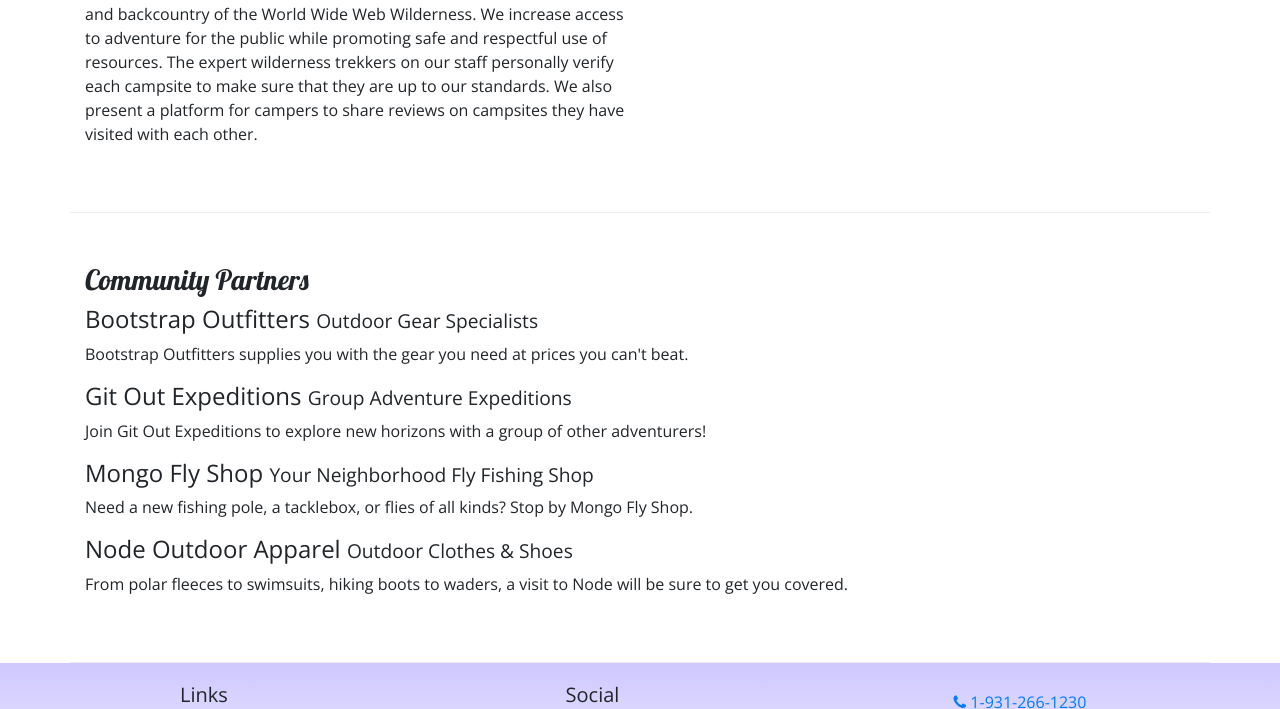
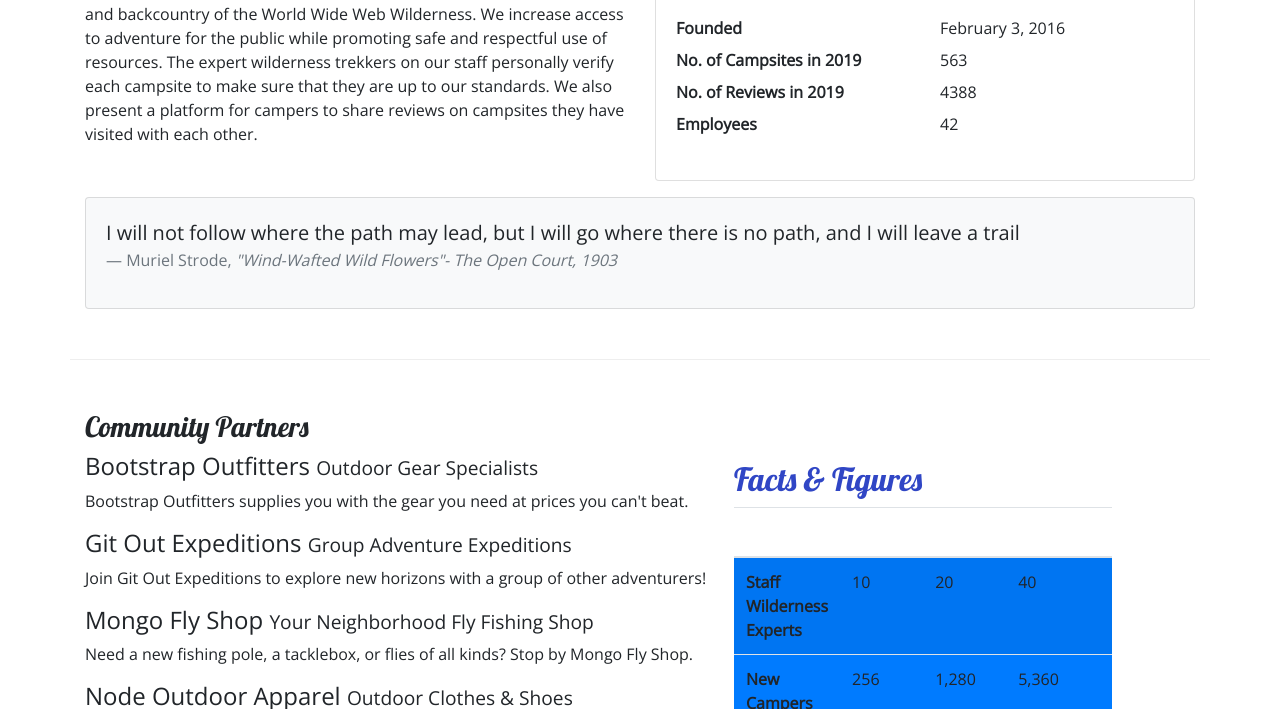
Before and after one commit to abbeycite/Bootstrap-Project-Setup, a website: page aboutus.html in a window 1280 px wide. Shown: the part 442-1151 px from the top of the page. Drawn offline with nearby package versions, Linux system fonts and the light colour scheme.

Commit message:
Cards & Tables

```diff
--- a/aboutus.html
+++ b/aboutus.html
@@ -60,7 +60,43 @@
         <div class = "row row-content">
             <div div class="col-sm-6 col-lg-6">
                 <h3>Our Mission</h3>
-                <p>We present a curated database of the best campsites in the vast woods and backcountry of the World Wide Web Wilderness. We increase access to adventure for the public while promoting safe and respectful use of resources. The expert wilderness trekkers on our staff personally verify each campsite to make sure that they are up to our standards. We also present a platform for campers to share reviews on campsites they have visited with each other.</p>
+                <p>We present a curated database of the best campsites in the vast woods
+                   and backcountry of the World Wide Web Wilderness. We increase access to
+                   adventure for the public while promoting safe and respectful use of resources.
+                   The expert wilderness trekkers on our staff personally verify each campsite to
+                   make sure that they are up to our standards. We also present a platform for campers
+                   to share reviews on campsites they have visited with each other.</p>
+            </div>
+            <div class="col-sm-6">
+                <div class="card">
+                    <h3 class="card-header bg-primary text-white">Facts At a Glance</h3>
+                    <div class="card-body">
+                        <dl class="row">
+                            <dt class="col-6">Founded</dt>
+                            <dd class="col-6">February 3, 2016</dd>
+                            <dt class="col-6">No. of Campsites in 2019</dt>
+                            <dd class="col-6">563</dd>
+                            <dt class="col-6">No. of Reviews in 2019</dt>
+                            <dd class="col-6">4388</dd>
+                            <dt class="col-6">Employees</dt>
+                            <dd class="col-6">42</dd>
+                        </dl>
+                    </div>
+                </div>
+            </div>
+            <div class="col">
+                <div class="card bg-light mt-3">
+                    <blockquote class="blockquote card-body">
+                        <p class="mb-0">I will not follow where the path may lead, but I will go where there is no path,
+                            and I will leave a trail
+                        </p>
+                        <footer class="blockquote-footer">Muriel Strode,
+                            <cite title ="Source Title">"Wind-Wafted Wild Flowers"-
+                                The Open Court, 1903
+                            </cite>
+                        </footer>
+                    </blockquote>
+                </div>
             </div>
         </div>
 
@@ -84,9 +120,46 @@
                 <p>From polar fleeces to swimsuits, hiking boots to waders, a visit to Node will be sure to get you covered.</p>
                 </div>
             </div>
+            <div class="row row-content">
+                <div class="col-sm-9">
+                    <h2> Facts &amp; Figures</h2>
+                    <div class="table-responsiver">
+                        <table class="table table-striped">
+                            <thead>
+                                <tr class="big-primary text-white">
+                                    <th></th>
+                                    <th>2016</th>
+                                    <th>2017</th>
+                                    <th>2018</th>
+                                </tr>
+                            </thead>
+                            <tbody class="bg-primary">
+                                <tr>
+                                    <th>Staff Wilderness Experts</th>
+                                    <td>10</td>
+                                    <td>20</td>
+                                    <td>40</td>
+                                </tr>
+                                <tr>
+                                    <th>New Campers</th>
+                                    <td>256</td>
+                                    <td>1,280</td>
+                                    <td>5,360</td>
+                                </tr>
+                                <tr>
+                                    <th>Square Miles COvered</th>
+                                    <td>101,325</td>
+                                    <td>423,000</td>
+                                    <td>~3,000,000</td>
+                                </tr>
+                            </tbody>
+                        </table>
+                    </div>
+                </div>
+            </div>
         </div>
     </div>
-    <footer>
+    <footer class="size-footer">
         <div class="container">
             <div class="row">
                 <div class="col-4 col-sm-2 offset-1">
--- a/css/styles.css
+++ b/css/styles.css
@@ -11,7 +11,7 @@ h2 {
 header h2 {
     color: #CEC8FF
 }
-footer {
+.site-footer {
     background-image: linear-gradient(#CEC8FF, white);
     padding: 20px 0;
 }
```
Also changed, not shown: contactus.html (+1 -1 lines), index.html (+1 -1 lines).
